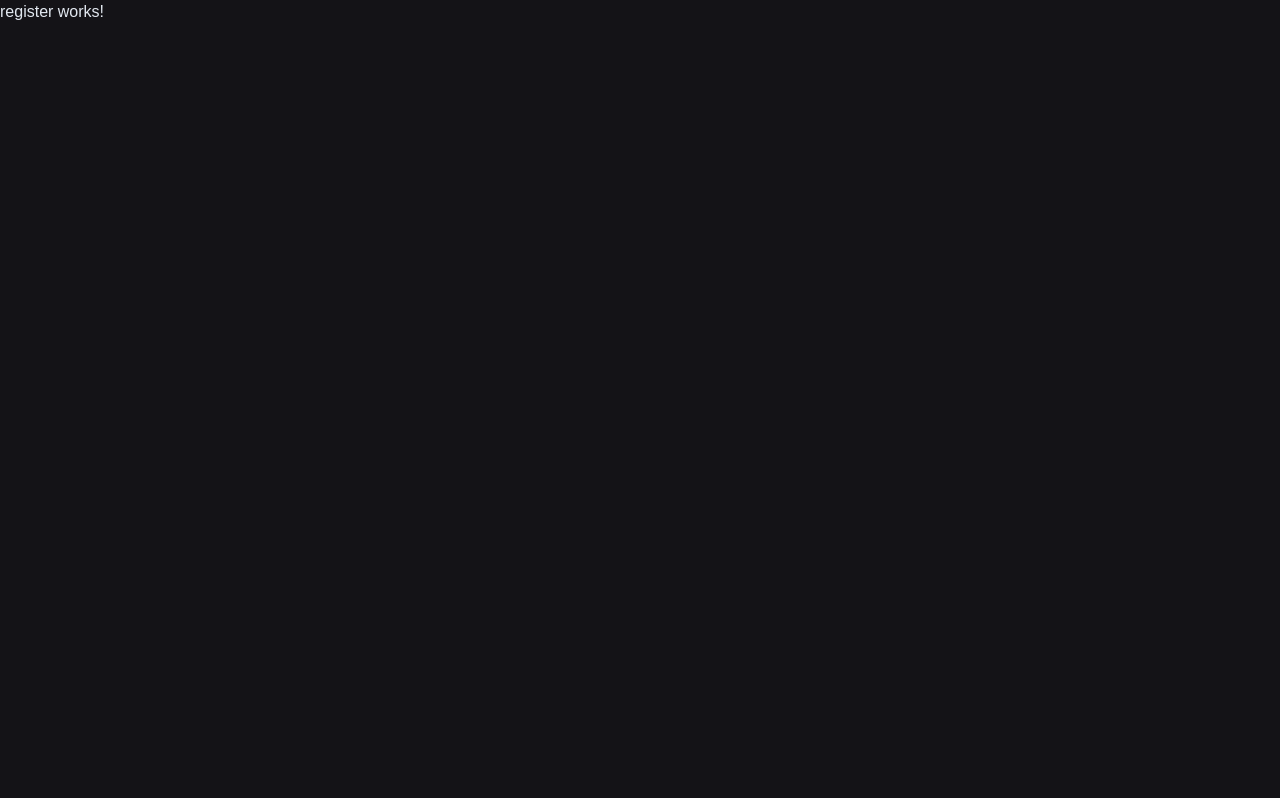
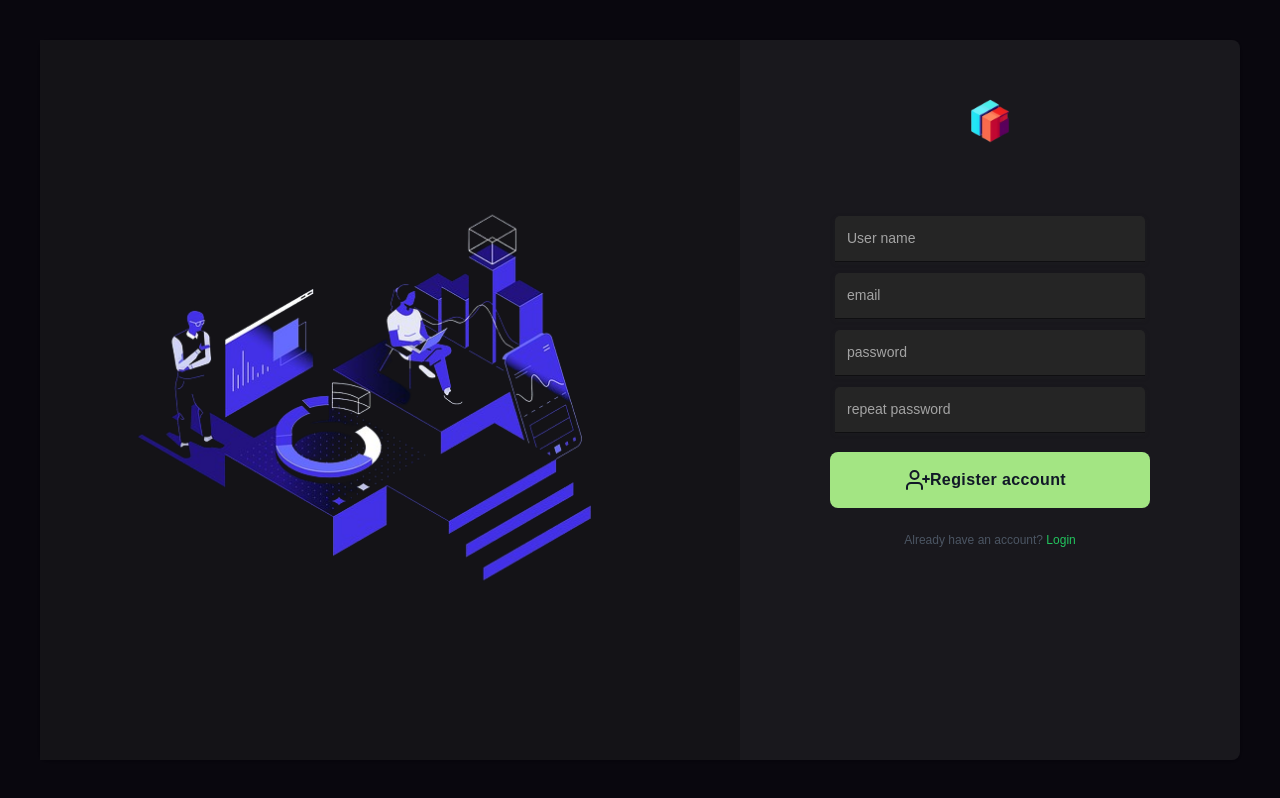
Before and after one commit to MarcoChavezB/WebAsistant, an Angular app: page /register in a window 1280 px wide. Built offline with nearby package versions, Linux system fonts and the light colour scheme.

Commit message:
añadiendo register

```diff
--- a/src/app/Views/auth/register/register.component.css
+++ b/src/app/Views/auth/register/register.component.css
@@ -0,0 +1,109 @@
+.img{
+    background-image: url('../../../../resources/images/analitics.png');
+}
+.logo{
+    background-image: url('../../../../resources/images/icons/icoGlobal.png');
+    background-size: cover;
+    background-repeat: no-repeat;
+    background-position: center;
+    height: 4rem;
+    width: 100px;
+}
+
+.logo-cont{
+    height: 4rem;
+    width: 100%;
+}
+
+
+
+
+.textInputWrapper {
+  position: relative;
+  margin: 12px 5px;
+  --accent-color: #a3e583;
+}
+
+.textInputWrapper:before {
+  transition: border-bottom-color 200ms cubic-bezier(0.4, 0, 0.2, 1) 0ms;
+  border-bottom: 1px solid rgba(0, 0, 0, 0.42);
+}
+
+.textInputWrapper:before,
+.textInputWrapper:after {
+  content: "";
+  left: 0;
+  right: 0;
+  position: absolute;
+  pointer-events: none;
+  bottom: -1px;
+  z-index: 4;
+  width: 100%;
+}
+
+.textInputWrapper:focus-within:before {
+  border-bottom: 1px solid var(--accent-color);
+}
+
+.textInputWrapper:before {
+  transition: border-bottom-color 200ms cubic-bezier(0.4, 0, 0.2, 1) 0ms;
+  border-bottom: 1px solid rgba(0, 0, 0, 0.42);
+}
+
+.textInputWrapper:focus-within:before {
+  border-bottom: 1px solid var(--accent-color);
+  transform: scaleX(1);
+}
+
+.textInputWrapper:focus-within:after {
+  border-bottom: 2px solid var(--accent-color);
+  transform: scaleX(1);
+}
+
+.textInputWrapper:after {
+  content: "";
+  transform: scaleX(0);
+  transition: transform 250ms cubic-bezier(0, 0, 0.2, 1) 0ms;
+  will-change: transform;
+  border-bottom: 2px solid var(--accent-color);
+  border-bottom-color: var(--accent-color);
+}
+
+.textInput::placeholder {
+  transition: opacity 250ms cubic-bezier(0, 0, 0.2, 1) 0ms;
+  opacity: 1;
+  user-select: none;
+  color: rgba(255, 255, 255, 0.582);
+}
+
+.textInputWrapper .textInput {
+  border-radius: 5px 5px 0px 0px;
+  box-shadow: 0px 2px 5px rgb(35 35 35 / 30%);
+  background-color: #252525;
+  transition-timing-function: cubic-bezier(0.25, 0.8, 0.25, 1);
+  transition-duration: 200ms;
+  transition-property: background-color;
+  color: #e8e8e8;
+  font-size: 14px;
+  font-weight: 500;
+  padding: 12px;
+  width: 100%;
+  border-left: none;
+  border-bottom: none;
+  border-right: none;
+}
+
+.textInputWrapper .textInput:focus,
+.textInputWrapper .textInput:active {
+  outline: none;
+}
+
+.textInputWrapper:focus-within .textInput,
+.textInputWrapper .textInput:focus,
+.textInputWrapper .textInput:active {
+  background-color: #353535;
+}
+
+.textInputWrapper:focus-within .textInput::placeholder {
+  opacity: 0;
+}
--- a/src/app/Views/auth/register/register.component.html
+++ b/src/app/Views/auth/register/register.component.html
@@ -1 +1,62 @@
-<p>register works!</p>
+<!-- source:https://codepen.io/owaiswiz/pen/jOPvEPB -->
+<div class="  text-gray-900 flex justify-center" style="height: 100vh; background-color: #09070e;">
+    <div class="max-w-screen-xl m-0 sm:m-10  shadow sm:rounded-lg flex justify-center flex-1" style="background-color: #19181d;">
+        <div class="flex-1 text-center hidden lg:flex" style="background-color: #141317;">
+            <div class="m-12 xl:m-16 w-full bg-contain bg-center bg-no-repeat img"></div>
+        </div>
+        <div class="lg:w-1/2 xl:w-5/12 p-6 sm:p-12">
+            <section class="logo-cont flex justify-center items-center ">
+                <div class="logo h-full w-full"></div>
+            </section>
+            <div class="mt-5 flex flex-col items-center justify-center">
+                <div class="w-full flex-1 mt-8">
+                    <div class="mx-auto max-w-xs">
+                        <div class="textInputWrapper">
+                            <input
+                            [(ngModel)]="name"
+                            name="name"
+                            placeholder="User name" type="text" class="textInput">
+                        </div>
+                        <div class="textInputWrapper">
+                            <input
+                            [(ngModel)]="email"
+                            name="email"
+                            placeholder="email" type="text" class="textInput">
+                        </div>
+                        <div class="textInputWrapper">
+                            <input
+                            [(ngModel)]="password"
+                            name="password"
+                            placeholder="password" type="text" class="textInput">
+                        </div>
+                        <div class="textInputWrapper">
+                            <input
+                            [(ngModel)]="confirmPassword"
+                            name="confirmPassword"
+                            placeholder="repeat password" type="text" class="textInput">
+                        </div>
+                        <button
+                            class="mt-5 tracking-wide font-semibold text-white-500 w-full py-4 rounded-lg hover:bg-green-700 transition-all duration-300 ease-in-out flex items-center justify-center focus:shadow-outline focus:outline-none" style="background-color: #a3e583;">
+                            <svg class="w-6 h-6 -ml-2" fill="none" stroke="currentColor" stroke-width="2"
+                                stroke-linecap="round" stroke-linejoin="round">
+                                <path d="M16 21v-2a4 4 0 00-4-4H5a4 4 0 00-4 4v2" />
+                                <circle cx="8.5" cy="7" r="4" />
+                                <path d="M20 8v6M23 11h-6" />
+                            </svg>
+                            <span class="ml-">
+                                Register account
+                            </span>
+                        </button>
+                        <p class="mt-6 text-xs text-gray-600 text-center">
+                            Already have an account?
+                            <a
+                            (click)="login()"
+                            class="hover:underline cursor-pointer text-green-500">
+                            Login</a>
+                        </p>
+                    </div>
+                </div>
+            </div>
+        </div>
+    </div>
+</div>
--- a/src/app/Views/auth/register/register.component.ts
+++ b/src/app/Views/auth/register/register.component.ts
@@ -1,12 +1,24 @@
 import { Component } from '@angular/core';
-
+import { FormsModule } from '@angular/forms';
+import { Router } from '@angular/router';
 @Component({
   selector: 'app-register',
   standalone: true,
-  imports: [],
+  imports: [
+    FormsModule
+  ],
   templateUrl: './register.component.html',
   styleUrl: './register.component.css'
 })
 export class RegisterComponent {
-
+    constructor(
+    private router : Router
+    ){}
+    name : string = ''
+    email: string = ''
+    password: string = ''
+    confirmPassword: string = ''
+    login(){
+        this.router.navigate([''])
+    }
 }
--- a/src/app/app.routes.ts
+++ b/src/app/app.routes.ts
@@ -1,8 +1,5 @@
 import { Routes } from '@angular/router';
 import { AppComponent } from './app.component';
-import { DashboardComponent } from './Layouts/dashboard/dashboard.component';
-import { HomeComponent } from './Views/Dashboard/home/home.component';
-import { DetalleComponent } from './Components/Sections/Sensores/detalle/detalle.component';
 import { LoginComponent } from './Views/auth/login/login.component';
 import { RegisterComponent } from './Views/auth/register/register.component';
 
```
Also changed, not shown: src/resources/images/analitics.png (added).
